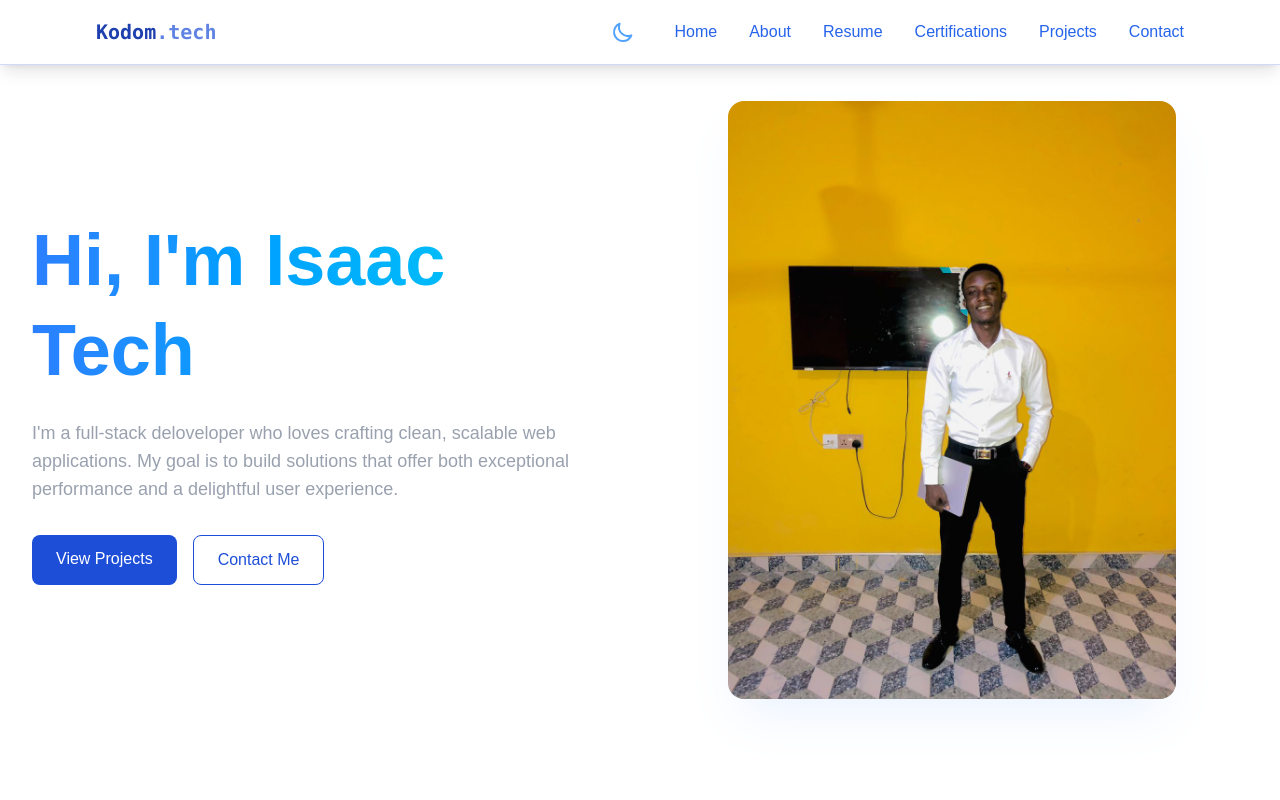
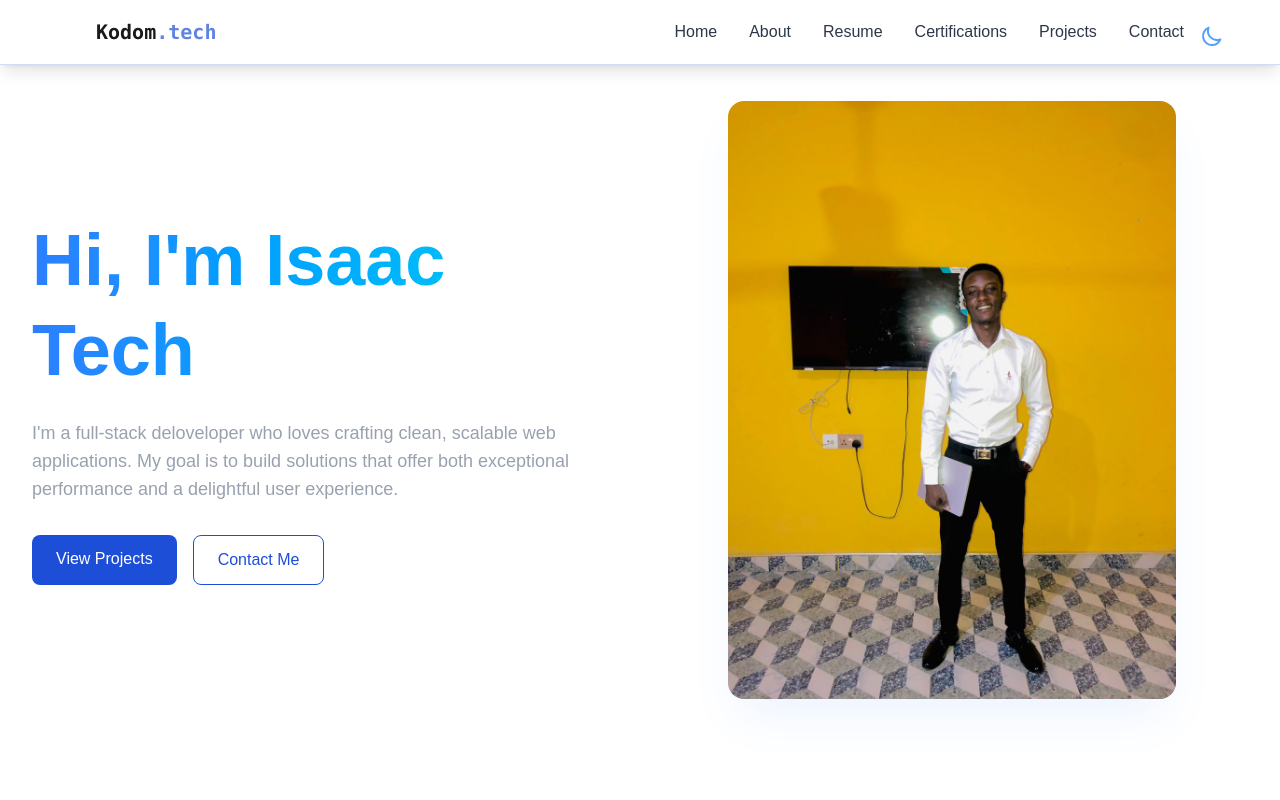
Before and after one commit to Isaac9876/Isaac-portfolio, a React (Vite) app: page / in a window 1280 px wide. Shown: the top 800 px of the page. Built offline with nearby package versions, Linux system fonts and the light colour scheme.

Commit message:
first commit

```diff
--- a/src/components/ThemeToggle.jsx
+++ b/src/components/ThemeToggle.jsx
@@ -6,12 +6,12 @@ export const ThemeToggle = () => {
     return (
         <button
             onClick={toggleTheme}
-            className="p-2 rounded-lg transition-all duration-300 hover:bg-blue-500/10"
+            className="p-2 rounded-lg transition-all duration-300 hover:bg-blue-500/10 fixed top-4 right-4 z-50"
             aria-label="Toggle theme"
         >
             {isDarkMode ? (
                 <svg
-                    className="w-6 h-6 text-blue-400"
+                    className="w-8 h-8 md:w-6 md:h-6 text-blue-400"
                     fill="none"
                     viewBox="0 0 24 24"
                     stroke="currentColor"
@@ -25,7 +25,7 @@ export const ThemeToggle = () => {
                 </svg>
             ) : (
                 <svg
-                    className="w-6 h-6 text-blue-400"
+                    className="w-8 h-8 md:w-6 md:h-6 text-blue-400"
                     fill="none"
                     viewBox="0 0 24 24"
                     stroke="currentColor"
--- a/src/index.css
+++ b/src/index.css
@@ -2,8 +2,8 @@
 
 :root {
   --bg-primary: #ffffff;
-  --text-primary: #1e40af;
-  --text-secondary: #2563eb;
+  --text-primary: #1a1a1a;
+  --text-secondary: #2d3748;
   --accent-primary: #1d4ed8;
   --accent-secondary: #0369a1;
   --border-color: rgba(29, 78, 216, 0.2);
```
